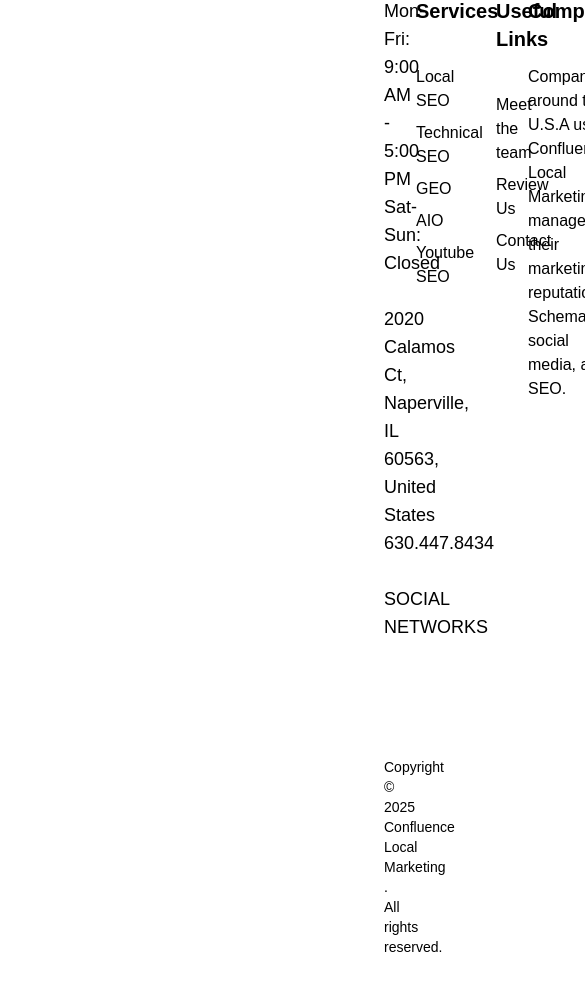
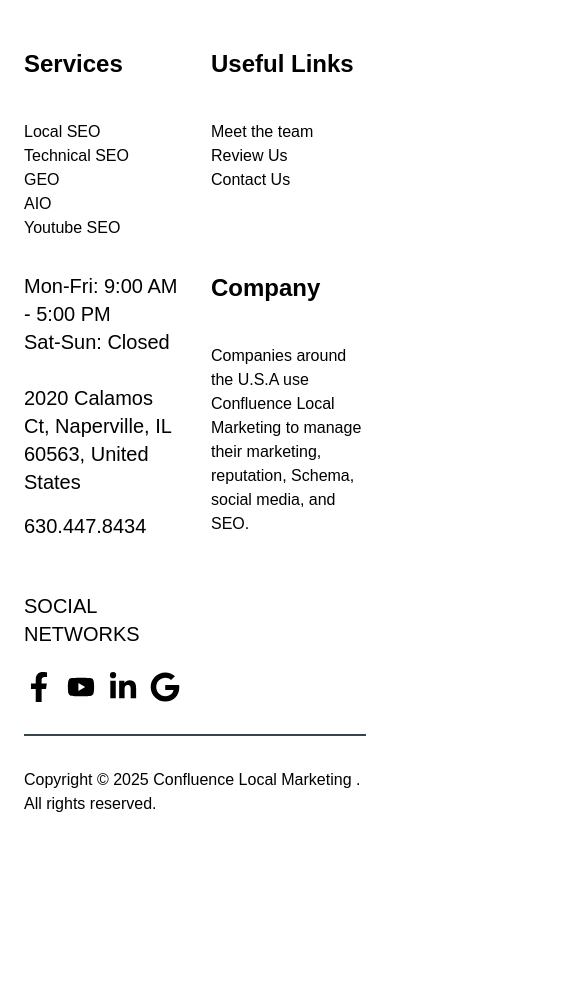
Before and after one commit to reymundeme/confluence-frontend, a Next.js app: page / in a window 390 px wide. Shown: the part 1063-2054 px from the top of the page, 585 px wide, since content can reach past the window. After the commit the page ends 1927 px from the top, so only its background shows below. Built offline with nearby package versions, Linux system fonts and the light colour scheme.

Commit message:
improve and create the responsiveness of footer

```diff
--- a/src/components/Footer.tsx
+++ b/src/components/Footer.tsx
@@ -4,11 +4,10 @@
 import Link from "next/link";
 
 export default function Footer() {
-    const iconClass = "text-white text-lg hover:text-gray-300 transition-colors";
-
+    const iconClass = "text-black text-3xl hover:text-gray-300 transition-colors mt-6";
 
     return (
-        <div className="flex w-full bg-white px-96 py-12 flex flex-col text-black">
+        <div className="flex w-full bg-white px-6 lg:px-20 xl:px-92 py-12 flex flex-col text-black">
 
             {/* Logo */}
             <div className=" items-center mb-8">
@@ -24,11 +23,12 @@
             </div>
 
             {/* Columns wrapper */}
-            <div className="flex w-full gap-8 py-8 border-b-2 border-[#34464b]">
+            <div className="grid w-full gap-8 py-4 border-b-2 border-[#34464b]
+                            grid-cols-2 md:grid-cols-4">
 
                 {/* Column 1 */}
-                <div className="w-full text-lg">
-                    <h6>Mon-Fri: 9:00 AM - 5:00 PM</h6>
+                <div className="w-full order-3 md:order-1 text-xl">
+                    <h6 className="">Mon-Fri: 9:00 AM - 5:00 PM</h6>
                     <h6>Sat-Sun: Closed</h6>
                     <br />
 
@@ -36,18 +36,18 @@
                         href="https://www.google.com/maps/place/Confluence+Local+Marketing/@41.8052949,-88.2019069,17z"
                         target="_blank"
                         rel="noopener noreferrer"
-                        className="text-lg"
+                        className="text-xl"
                     >
                         2020 Calamos Ct, Naperville, IL 60563, United States
                     </Link>
                     <br />
 
-                    <h6 className="text-lg">630.447.8434</h6>
+                    <h6 className="text-xl mt-4">630.447.8434</h6>
                     <br />
 
-                    <h6 className="text-lg mb-4">SOCIAL NETWORKS</h6>
+                    <h6 className="mt-6">SOCIAL NETWORKS</h6>
 
-                    <div className="flex space-x-3">
+                    <div className="flex space-x-3 mb-4">
                         <a href="https://www.facebook.com" target="_blank" rel="noopener noreferrer">
                             <FaFacebookF className={iconClass} />
                         </a>
@@ -64,32 +64,32 @@
                 </div>
 
                 {/* Column 2 */}
-                <div className="w-1/4 flex flex-col space-y-2">
-                    <h6 className="text-xl font-semibold mb-10">Services</h6>
-                    <Link href="/services/local-seo">Local SEO</Link>
-                    <Link href="/services/technical-seo">Technical SEO</Link>
-                    <Link href="/services/GEO">GEO</Link>
-                    <Link href="/services/AIO">AIO</Link>
-                    <Link href="/services/youtube-seo">Youtube SEO</Link>
+                <div className="md:w-1/2 flex flex-col md:space-y-2 md:mx-auto order-1 md:order-2">
+                    <h6 className="text-2xl font-semibold mb-10 ">Services</h6>
+                    <Link href="/services/local-seo" className="font-medium">Local SEO</Link>
+                    <Link href="/services/technical-seo" className="font-medium">Technical SEO</Link>
+                    <Link href="/services/GEO" className="font-medium">GEO</Link>
+                    <Link href="/services/AIO" className="font-medium">AIO</Link>
+                    <Link href="/services/youtube-seo" className="font-medium">Youtube SEO</Link>
                 </div>
 
                 {/* Column 3 */}
-                <div className="w-1/2 flex flex-col space-y-2 ml-12">
-                    <h6 className="text-xl font-semibold mb-10">Useful Links</h6>
-                    <Link href="/">Meet the team</Link>
-                    <Link href="/">Review Us</Link>
-                    <Link href="/">Contact Us</Link>
+                <div className="md:w-1/2 flex flex-col md:space-y-2 md:mx-auto order-2 md:order-3">
+                    <h6 className="text-2xl font-semibold mb-10">Useful Links</h6>
+                    <Link href="/" className="font-medium">Meet the team</Link>
+                    <Link href="/" className="font-medium">Review Us</Link>
+                    <Link href="/" className="font-medium">Contact Us</Link>
                 </div>
 
                 {/* Column 4 */}
-                <div className="flex flex-col space-y-2">
-                    <h6 className="text-xl font-semibold mb-10">Company</h6>
-                    <p>Companies around the U.S.A use Confluence Local Marketing to manage their marketing, reputation, Schema, social media, and SEO.</p>
+                <div className="flex flex-col space-y-2 order-4 md:order-3">
+                    <h6 className="text-2xl font-semibold mb-10">Company</h6>
+                    <p className="font-medium">Companies around the U.S.A use Confluence Local Marketing to manage their marketing, reputation, Schema, social media, and SEO.</p>
                 </div>
             </div>
 
             {/* copyright */}
-            <span className="mt-12 text-sm">Copyright © 2025 Confluence Local Marketing . All rights reserved.</span>
+            <span className="mt-8 text-md">Copyright © 2025 Confluence Local Marketing . All rights reserved.</span>
         </div>
     )
 }
```
